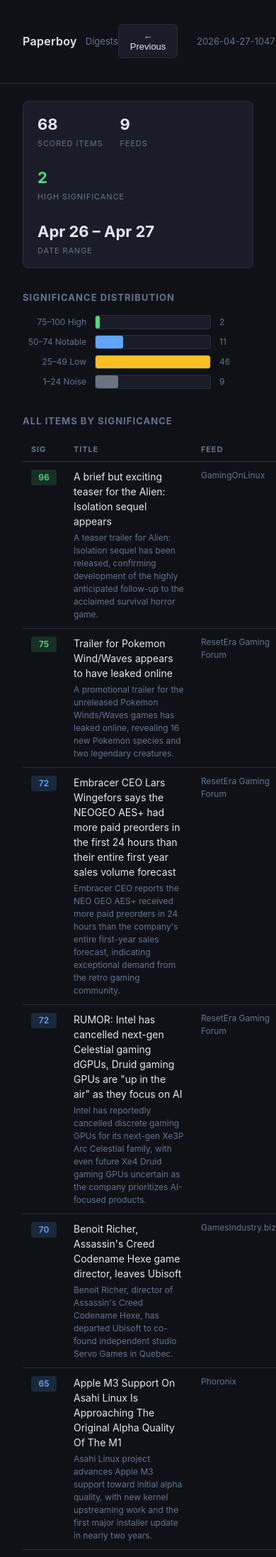
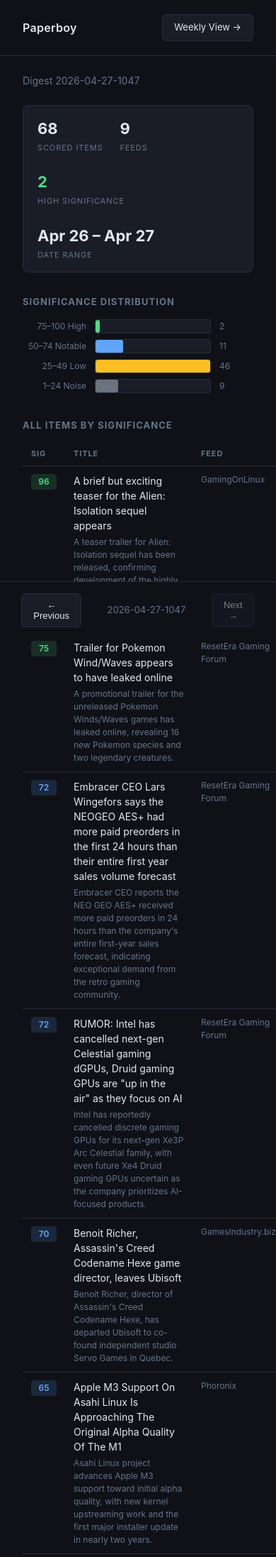
Before and after one commit to KodeAndGame/KodeAndGame.github.io, a Jekyll site: the page projects/paperboy/digest.html, which Jekyll copies as it is, in a window 390 px wide. Shown: the top 2194 px of the page at 71% size. Built offline with Jekyll 4.4.1, drawn with Linux system fonts in a browser that asks for light colours.

Commit message:
refactor: move pagination to sticky footer for better mobile UX
- Simplify header: remove prev/next buttons and date display
- Move pagination controls to sticky footer at bottom of screen (thumb zone)
- Add digest filename as heading above summary bar
- Buttons now have more space and are easier to tap on mobile
- Keeps navigation logic identical, just relocated

Co-Authored-By: Claude Haiku 4.5 <noreply@anthropic.com>

```diff
--- a/projects/paperboy/digest.html
+++ b/projects/paperboy/digest.html
@@ -74,10 +74,23 @@
 
   .nav-link:hover { border-color: var(--notable); }
 
+  footer {
+    position: sticky;
+    bottom: 0;
+    padding: 16px 32px;
+    border-top: 1px solid var(--border);
+    background: var(--bg);
+    display: flex;
+    align-items: center;
+    justify-content: center;
+    gap: 12px;
+    z-index: 10;
+  }
+
   .digest-date {
     color: var(--muted);
     font-size: 13px;
-    min-width: 140px;
+    min-width: 160px;
     text-align: center;
   }
 
@@ -201,12 +214,8 @@
 <header>
   <div class="header-left">
     <h1>Paperboy</h1>
-    <span>Digests</span>
   </div>
   <div class="header-nav">
-    <button id="prev-btn">← Previous</button>
-    <div class="digest-date" id="digest-date">Loading...</div>
-    <button id="next-btn">Next →</button>
     <a href="weekly.html" class="nav-link">Weekly View →</a>
   </div>
 </header>
@@ -214,6 +223,12 @@
 <div id="loading"><p>Loading digests...</p></div>
 <div id="error-msg"></div>
 <div id="report"></div>
+
+<footer id="digest-footer">
+  <button id="prev-btn">← Previous</button>
+  <div class="digest-date" id="digest-date">Loading...</div>
+  <button id="next-btn">Next →</button>
+</footer>
 
 <script>
 const prevBtn = document.getElementById('prev-btn');
@@ -319,6 +334,8 @@ function render(raw, filename) {
   digestDate.textContent = filenameDate;
 
   report.innerHTML = `
+    <h2 style="margin-bottom: 24px; color: var(--muted); font-size: 14px; font-weight: normal;">Digest ${esc(filenameDate)}</h2>
+
     <div class="summary-bar">
       <div class="stat">
         <span class="stat-value">${items.length}</span>
```
